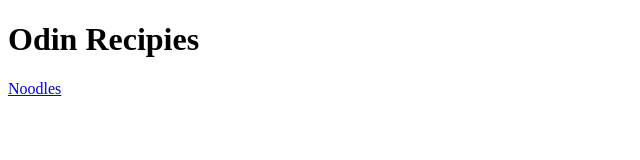
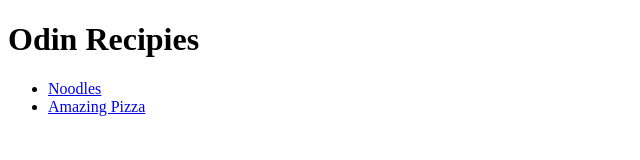
Before and after one commit to Foziax/odin-recipes, a plain HTML site: page index.html in a window 1280 px wide. Shown: the whole page, without its empty margins (0-640 px from the left). Drawn offline with Linux system fonts and the light colour scheme.

Commit message:
Add Pizza link to index

```diff
--- a/index.html
+++ b/index.html
@@ -7,6 +7,9 @@
 
     <body>
         <H1>Odin Recipies</H1>
-        <a href="recipes/Noodles.html">Noodles</a>
+        <ul>
+       <li><a href="recipes/Noodles.html">Noodles</a></li>
+       <li> <a href="recipes/pizza.html">Amazing Pizza</a></li>
+</ul>
     </body>
 </html>
```
Also changed, not shown: recipes/pizza.html (added, +11 -0 lines).
